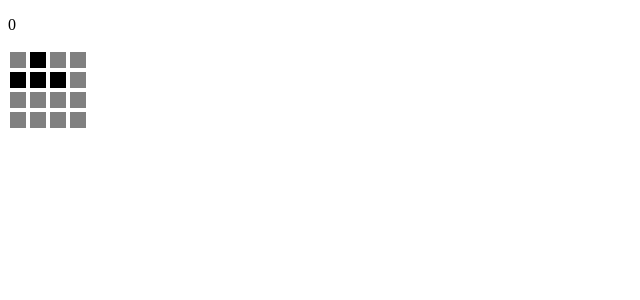
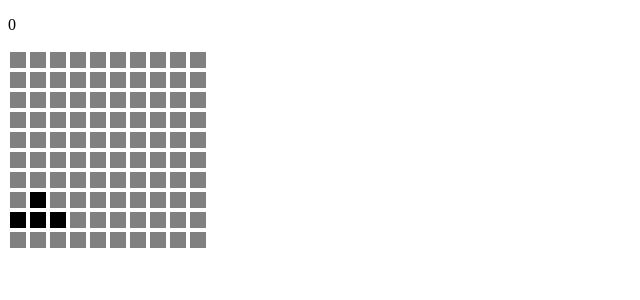
Before and after one commit to MikeCroall/React-Tetris, a React (Create React App) app: page / in a window 1280 px wide. Shown: the top 300 px of the page, without its empty margins (0-640 px from the left). Built offline with nearby package versions, Linux system fonts and the light colour scheme; what react-keydown would draw is missing.

Commit message:
Merge foreground on top of background, not the other way!

```diff
--- a/src/components/viewport/gameboard/index.tsx
+++ b/src/components/viewport/gameboard/index.tsx
@@ -35,5 +35,5 @@ export class Gameboard extends React.Component<IGameboardProps> {
 }
 
 export default connect( (state: IStore) => ({
-    grid: state.foreground.merge(state.background).getCells()
+    grid: state.background.merge(state.foreground).getCells()
 }))(Gameboard);
```
